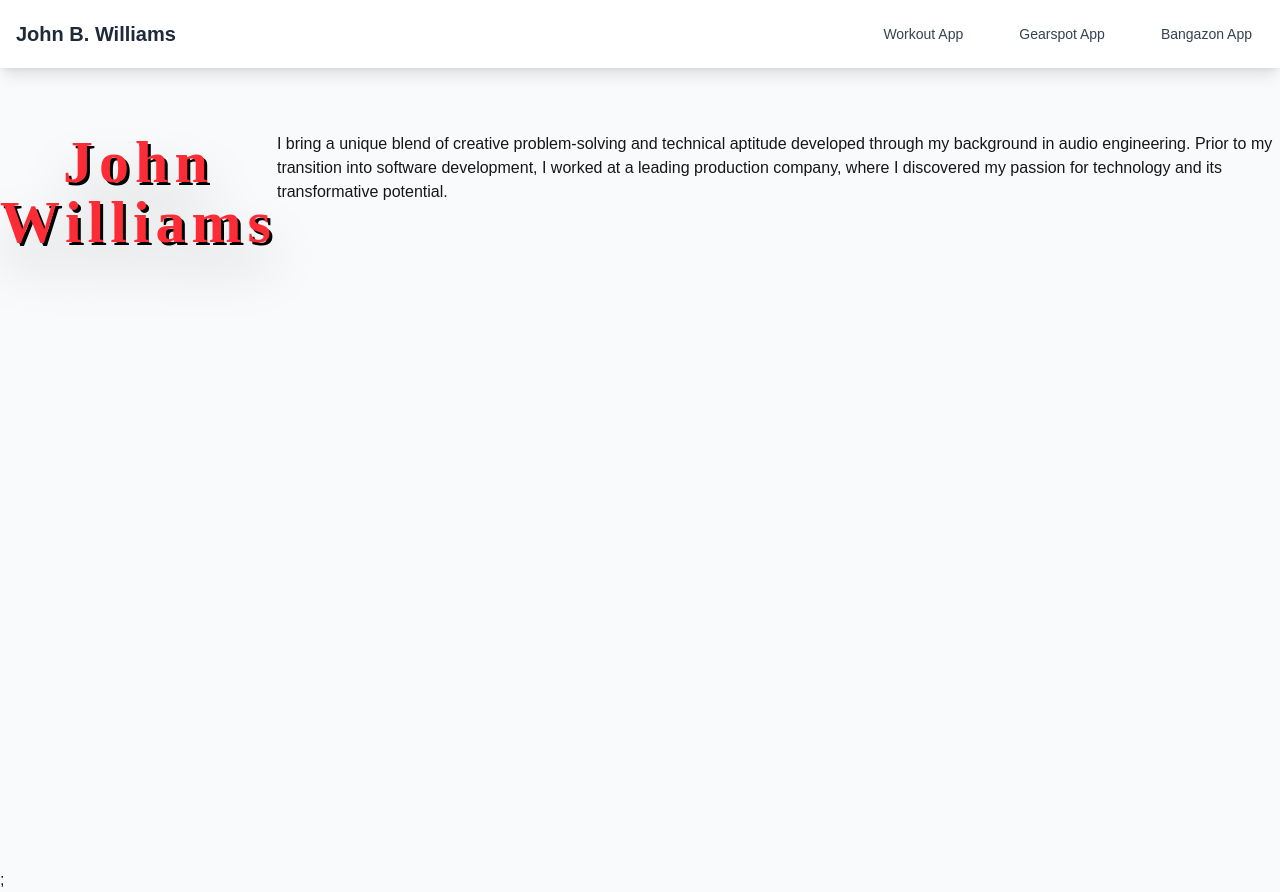
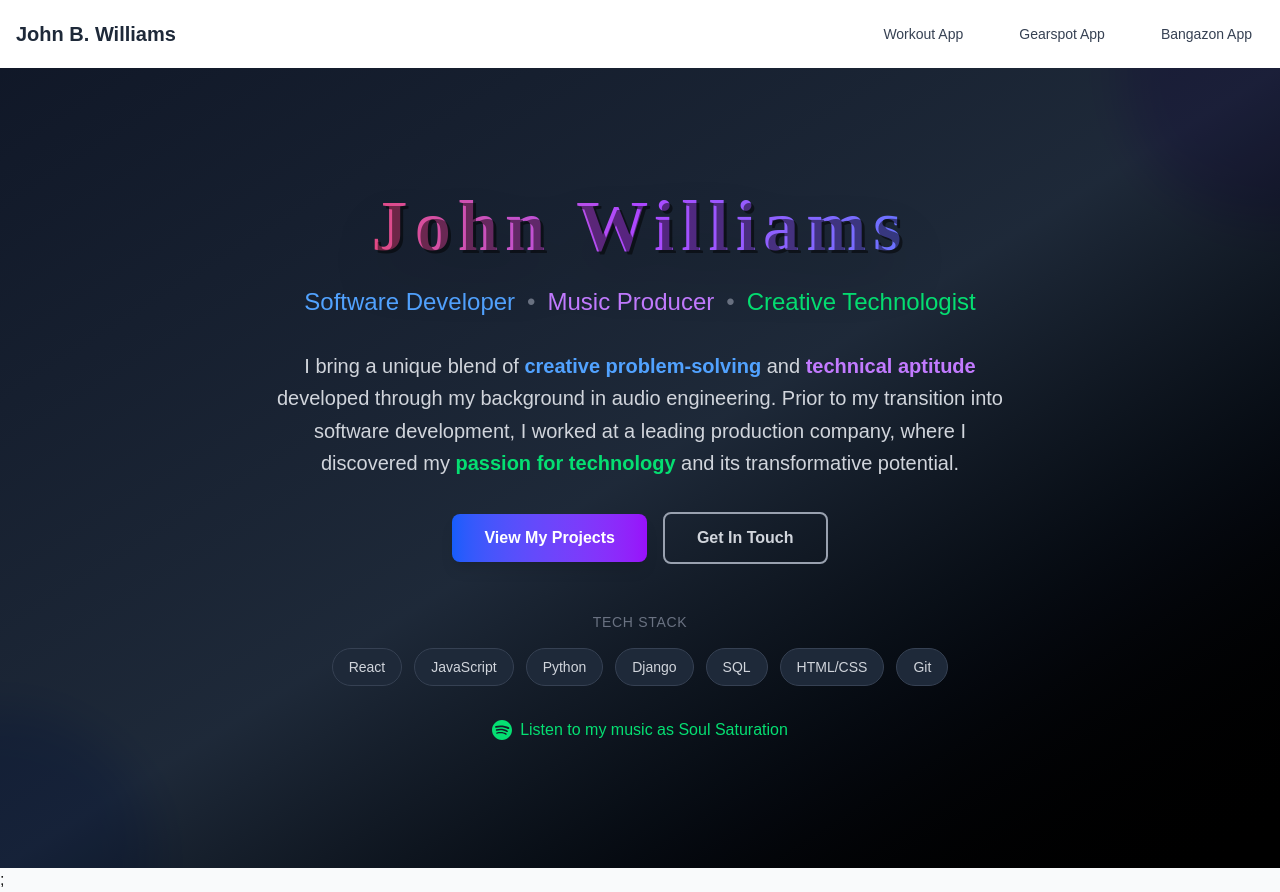
Before and after one commit to Johnbaileywilliams96/portfolio-site, a Next.js app: page / in a window 1280 px wide. Built offline with nearby package versions, Linux system fonts and the light colour scheme.

Commit message:
added to main page

```diff
--- a/pages/index.js
+++ b/pages/index.js
@@ -1,20 +1,95 @@
-
 export default function Home() {
   return (
     <>
-<div className="relative z-20 flex flex-col min-h-screen">
-          <div className="flex justify-center pt-16 pb-8">
-            <h1 className="text-6xl font-black text-center text-red-500 tracking-widest drop-shadow-2xl"
+      <div className="relative min-h-screen bg-gradient-to-br from-gray-900 via-gray-800 to-black">
+        {/* Hero Section */}
+        <div className="relative z-20 flex flex-col justify-center min-h-screen px-4 sm:px-6 lg:px-8">
+          <div className="max-w-4xl mx-auto text-center">
+            {/* Main Title */}
+            <div className="mb-8">
+              <h1
+                className="text-4xl sm:text-6xl lg:text-7xl font-black text-transparent bg-clip-text bg-gradient-to-r from-red-500 via-purple-500 to-blue-500 tracking-widest drop-shadow-2xl mb-6"
                 style={{
                   fontFamily: '"Times New Roman", Times, serif',
-                  textShadow: '3px 3px 0px #000',
+                  textShadow: '3px 3px 0px rgba(0,0,0,0.5)',
                   letterSpacing: '0.1em'
-                }}>
+                }}
+              >
                 John Williams
               </h1>
-            <p>
-            I bring a unique blend of creative problem-solving and technical aptitude developed through my background in audio engineering. Prior to my transition into software development, I worked at a leading production company, where I discovered my passion for technology and its transformative potential.
+
+              {/* Subtitle */}
+              <div className="text-xl sm:text-2xl text-gray-300 font-light mb-8">
+                <span className="text-blue-400">Software Developer</span>
+                <span className="mx-3 text-gray-500">•</span>
+                <span className="text-purple-400">Music Producer</span>
+                <span className="mx-3 text-gray-500">•</span>
+                <span className="text-green-400">Creative Technologist</span>
+              </div>
+            </div>
+
+            {/* Bio Section */}
+            <div className="max-w-3xl mx-auto">
+              <p className="text-lg sm:text-xl leading-relaxed text-gray-300 mb-8 px-4">
+                I bring a unique blend of <span className="text-blue-400 font-semibold">creative problem-solving</span> and
+                <span className="text-purple-400 font-semibold"> technical aptitude</span> developed through my background in audio engineering.
+                Prior to my transition into software development, I worked at a leading production company, where I discovered my
+                <span className="text-green-400 font-semibold"> passion for technology</span> and its transformative potential.
               </p>
+
+              {/* Call to Action Buttons */}
+              <div className="flex flex-col sm:flex-row gap-4 justify-center items-center">
+                <a
+                  href="/projects/workout-app"
+                  className="px-8 py-3 bg-gradient-to-r from-blue-600 to-purple-600 text-white font-semibold rounded-lg shadow-lg hover:shadow-xl transform hover:scale-105 transition-all duration-200 hover:from-blue-700 hover:to-purple-700"
+                >
+                  View My Projects
+                </a>
+                <a
+                  href="/contact"
+                  className="px-8 py-3 border-2 border-gray-400 text-gray-300 font-semibold rounded-lg hover:bg-white hover:text-gray-900 transition-all duration-200 hover:shadow-lg"
+                >
+                  Get In Touch
+                </a>
+              </div>
+            </div>
+
+            {/* Tech Stack Icons/Tags */}
+            <div className="mt-12">
+              <p className="text-sm text-gray-500 mb-4 uppercase tracking-wider">Tech Stack</p>
+              <div className="flex flex-wrap justify-center gap-3">
+                {['React', 'JavaScript', 'Python', 'Django', 'SQL', 'HTML/CSS', 'Git'].map((tech) => (
+                  <span
+                    key={tech}
+                    className="px-4 py-2 bg-gray-800 text-gray-300 rounded-full text-sm border border-gray-700 hover:border-blue-500 hover:text-blue-400 transition-all duration-200"
+                  >
+                    {tech}
+                  </span>
+                ))}
+              </div>
+            </div>
+
+            {/* Music Link */}
+            <div className="mt-8">
+              <a
+                href="https://open.spotify.com/artist/7z529bqQyJFGNNEkgvu3b1?si=Xo7UBhQ-S6eRPIamJdiTNQ"
+                target="_blank"
+                rel="noopener noreferrer"
+                className="inline-flex items-center text-green-400 hover:text-green-300 transition-colors duration-200"
+              >
+                <svg className="w-5 h-5 mr-2" fill="currentColor" viewBox="0 0 24 24">
+                  <path d="M12 0C5.4 0 0 5.4 0 12s5.4 12 12 12 12-5.4 12-12S18.66 0 12 0zm5.521 17.34c-.24.359-.66.48-1.021.24-2.82-1.74-6.36-2.101-10.561-1.141-.418.122-.84-.179-.84-.66 0-.42.179-.78.54-.84 4.56-1.021 8.52-.6 11.64 1.32.42.18.479.659.242 1.081zm1.44-3.3c-.301.42-.841.6-1.262.3-3.239-1.98-8.159-2.58-11.939-1.38-.479.12-1.02-.12-1.14-.6-.12-.48.12-1.021.6-1.141C9.6 9.9 15 10.561 18.72 12.84c.361.181.54.78.241 1.2zm.12-3.36C15.24 8.4 8.82 8.16 5.16 9.301c-.6.179-1.2-.181-1.38-.721-.18-.601.18-1.2.72-1.381 4.26-1.26 11.28-1.02 15.721 1.621.539.3.719 1.02.42 1.56-.299.421-1.02.599-1.559.3z"/>
+                </svg>
+                Listen to my music as Soul Saturation
+              </a>
+            </div>
+          </div>
+        </div>
+
+        {/* Animated Background Elements */}
+        <div className="absolute inset-0 overflow-hidden pointer-events-none">
+          <div className="absolute -top-40 -right-40 w-80 h-80 bg-purple-500 rounded-full mix-blend-multiply filter blur-xl opacity-20 animate-pulse"></div>
+          <div className="absolute -bottom-40 -left-40 w-80 h-80 bg-blue-500 rounded-full mix-blend-multiply filter blur-xl opacity-20 animate-pulse"></div>
         </div>
       </div>
     </>
```
Lines whose indentation alone changed are shown as unchanged.
